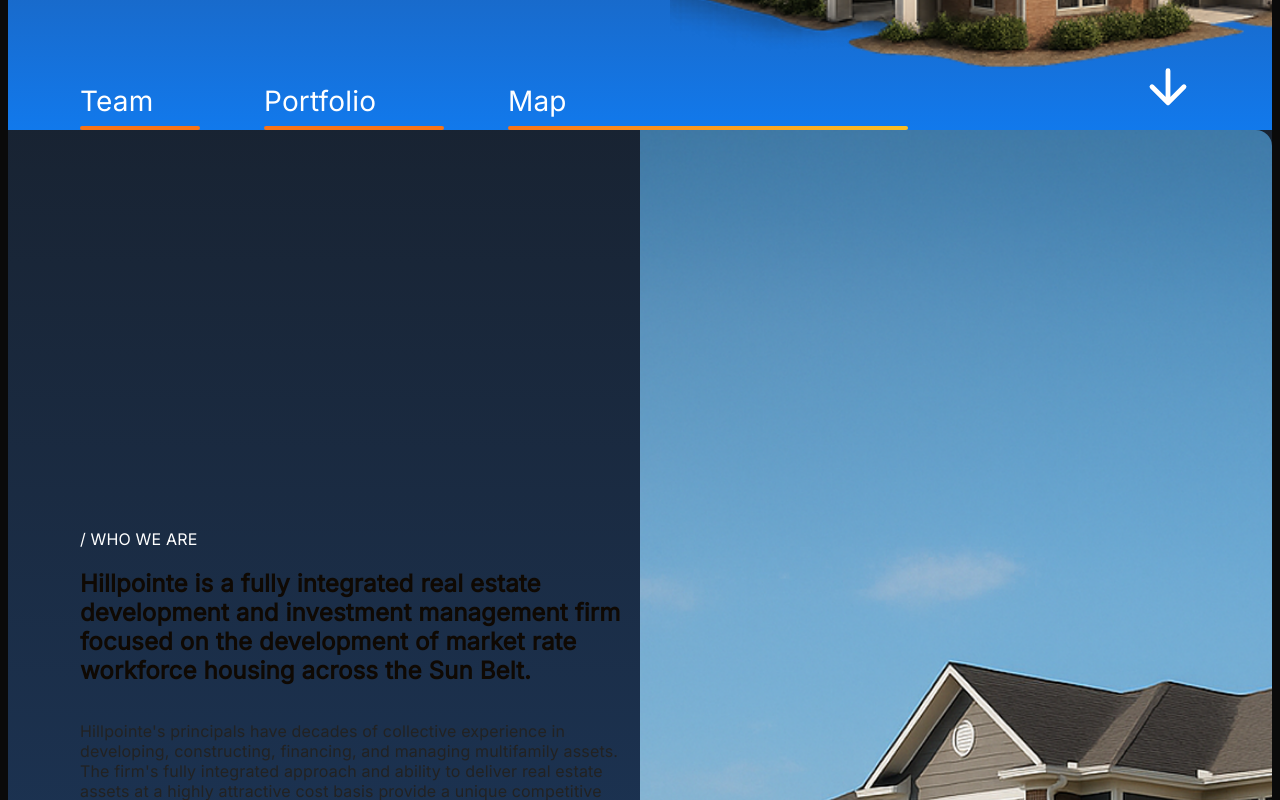
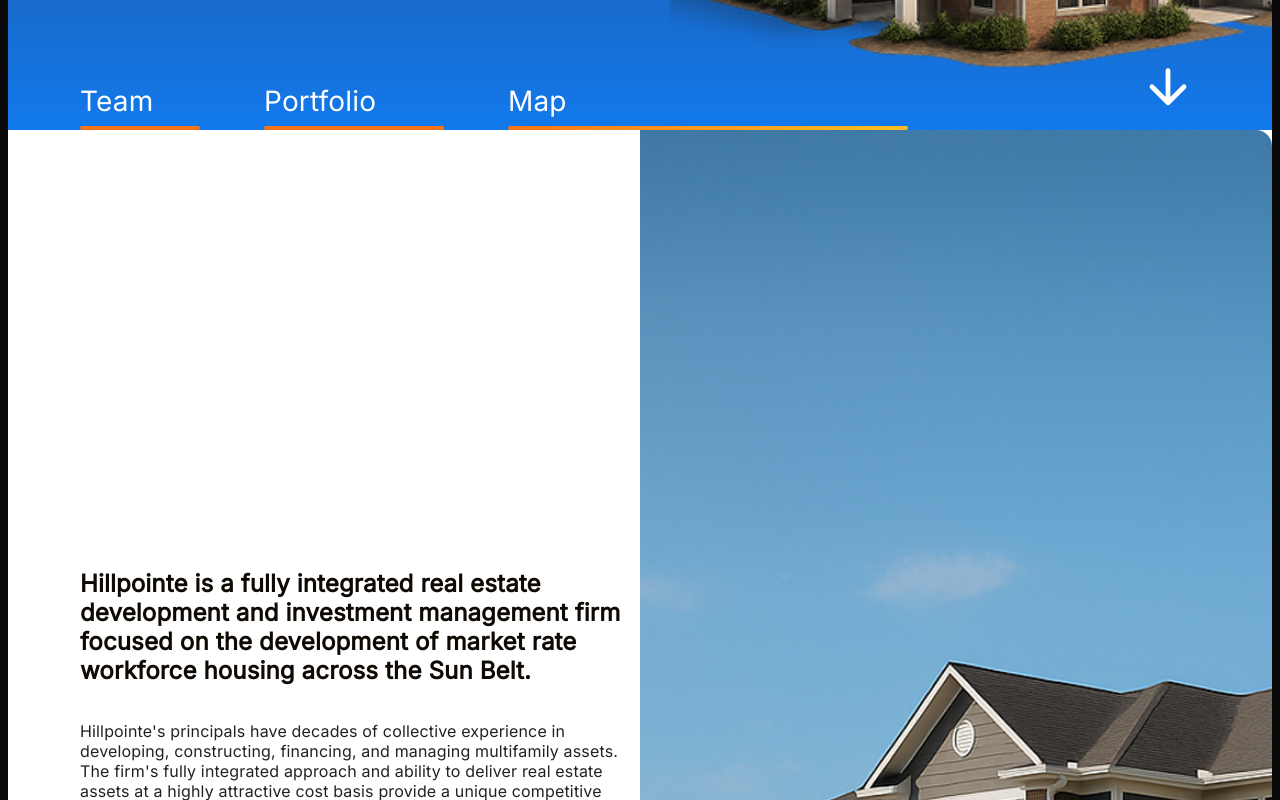
Before and after one commit to tudoxukno/hillpointe-mock-site, a Next.js app: page / in a window 1280 px wide. Shown: the part 1100-1900 px from the top of the page. Built offline with nearby package versions, Linux system fonts and the light colour scheme.

Commit message:
Force About section background to pure white with inline styles

```diff
--- a/src/app/components/AboutSection.tsx
+++ b/src/app/components/AboutSection.tsx
@@ -3,8 +3,8 @@
 
 export default function AboutSection() {
   return (
-    <section className="w-full bg-white">
-      <div className="flex w-full max-w-[1920px] mx-auto min-h-[900px]" style={{minHeight: '800px'}}>
+    <section className="w-full bg-white" style={{ background: 'white' }}>
+      <div className="flex w-full max-w-[1920px] mx-auto min-h-[900px]" style={{minHeight: '800px', background: 'white'}}>
         {/* Left Column */}
         <div className="flex flex-col justify-center w-1/2 pl-[72px] pr-12 py-20 bg-white z-10">
           <span className="block text-black text-base font-bold tracking-wide uppercase mb-6">/ WHO WE ARE</span>
```
